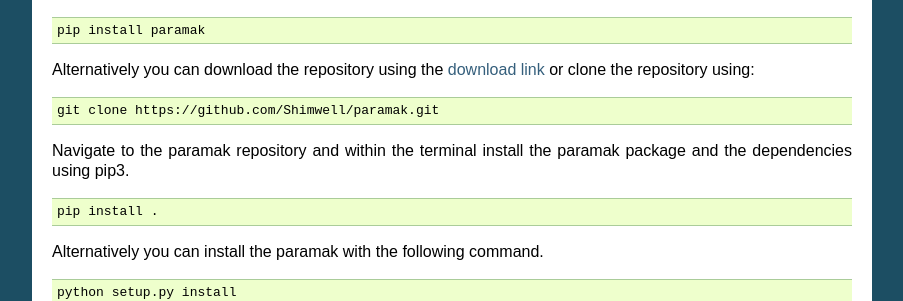
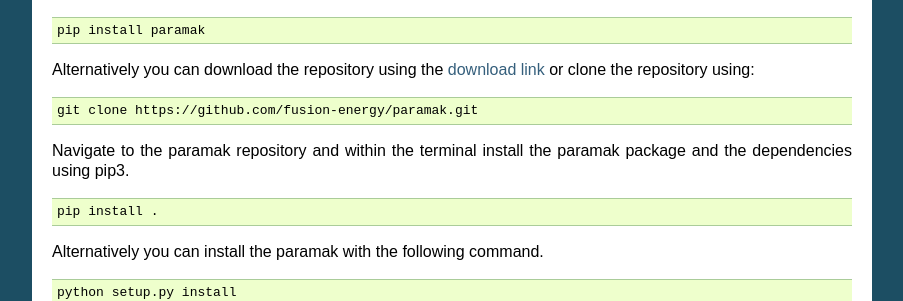
Before and after one commit to fusion-energy/paramak, a Sphinx documentation site: the page built from docs/source/paramak.install.rst, in a window 1280 px wide. Shown: the part 707-1008 px from the top of the page, without its empty margins (198-1101 px from the left). Built offline with Sphinx 7.4.7, drawn with Linux system fonts in a browser that asks for light colours; some of the changed lines change nothing that is shown.

Commit message:
corrected link

```diff
--- a/docs/source/paramak.install.rst
+++ b/docs/source/paramak.install.rst
@@ -53,7 +53,7 @@
 
 .. code-block:: bash
 
-   git clone https://github.com/Shimwell/paramak.git
+   git clone https://github.com/fusion-energy/paramak.git
 
 Navigate to the paramak repository and within the terminal install the paramak
 package and the dependencies using pip3.
```
